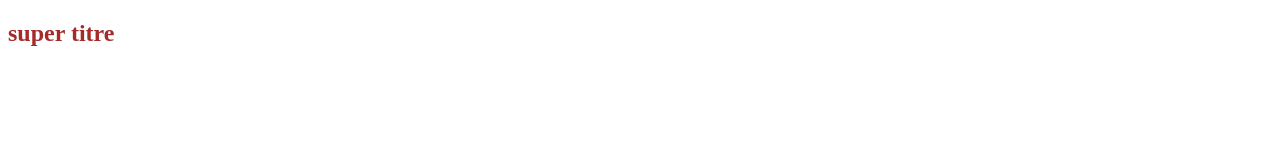
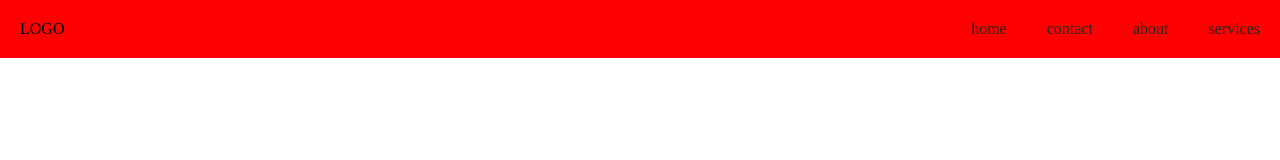
Before and after one commit to migueltankeu237-alt/projet, a plain HTML site: page index.html in a window 1280 px wide. Drawn offline with Linux system fonts and the light colour scheme.

Commit message:
creation de la barre de navigation

```diff
--- a/index.html
+++ b/index.html
@@ -7,6 +7,18 @@
     <link rel="stylesheet" href="style.css">
 </head>
 <body>
-    <h2>super titre</h2>
+    <header>
+        <nav>
+            <a href="#">LOGO</a>
+            <div class="contenair">
+                <ul>
+                    <li><a href="#">home</a></li>
+                    <li><a href="#">contact</a></li>
+                    <li><a href="#">about</a></li>
+                    <li><a href="#">services</a></li>
+                </ul>
+            </div>
+        </nav>
+    </header>
 </body>
 </html>
--- a/style.css
+++ b/style.css
@@ -1,3 +1,47 @@
-h2{
-    color: brown;
+*{
+    padding: 0;
+    margin: 0;
+    font-family: poppins;
 }
+
+nav{
+    position: fixed;
+    width: 100%;
+    background-color: red;
+    display: flex;
+    justify-content: space-between;
+    padding: 20px;
+}
+.contenair ul{
+    display: flex;
+}
+li{
+    list-style: none;
+    margin-right: 10px;
+}
+a{
+    color: black;
+    text-decoration: none;
+}
+.contenair a {
+  position: relative;
+  color: #242424;
+  text-decoration: none;
+  margin-right:30px ;
+}
+.contenair a::after{
+  content: '';
+  position: absolute;
+  right: 0;
+  left: 0;
+  bottom: -6px;
+  width: 100%;
+  height: 30px;
+  border:2px solid #242424;
+  border-radius: 5px;
+  transform: scaleX(0);
+  transition: transform 0.5s;
+}
+.contenair a:hover:after{
+  transform: scaleX(1.3);
+}
```
